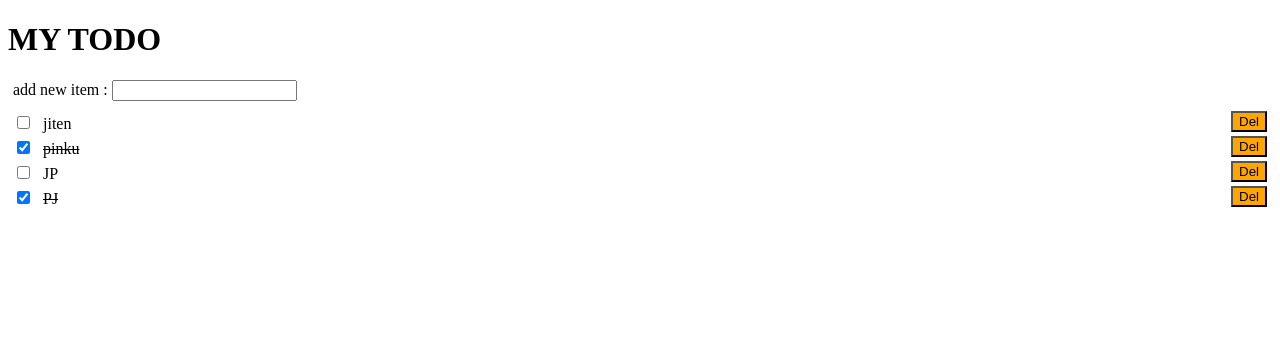
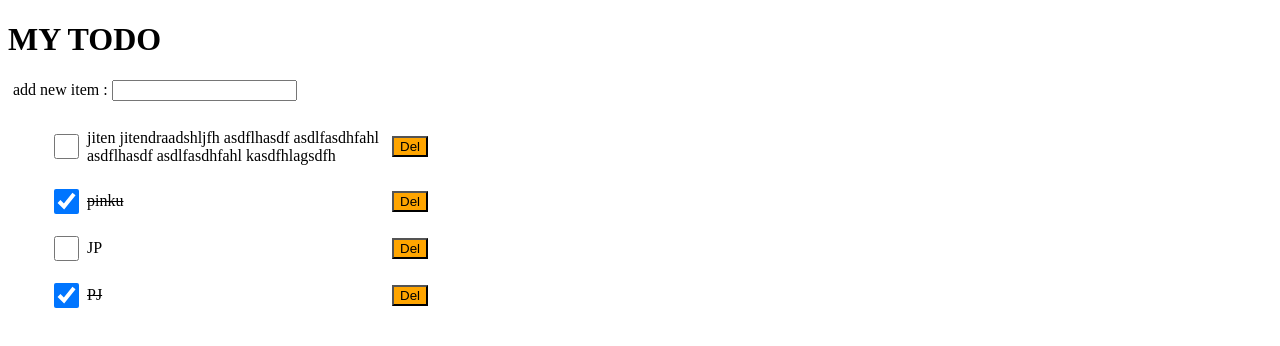
Before and after one commit to jitendra19/react-todo, a React (Create React App) app: page / in a window 1280 px wide. Shown: the top 346 px of the page. Built offline with nearby package versions, Linux system fonts and the light colour scheme.

Commit message:
css changes

```diff
--- a/src/App.js
+++ b/src/App.js
@@ -1,10 +1,10 @@
-import React, { Fragment } from "react";
+import React from "react";
 import "./styles.css";
-import TodoItem from "./TodoItem";
 const todoData = [
   {
     id: "1",
-    title: "jiten",
+    title:
+      "jiten jitendraadshljfh asdflhasdf asdlfasdhfahl  asdflhasdf asdlfasdhfahl kasdfhlagsdfh",
     done: false
   },
   {
@@ -49,24 +49,63 @@ export default function App() {
     e.preventDefault();
   };
   return (
-    <Fragment>
     <div className="App">
       <h1>MY TODO</h1>
       <form style={{ margin: "5px" }} onSubmit={addNewItem}>
         add new item : <input type="text" ref={newValueRef} />
       </form>
-        <div style={{ padding: "5px" }}>
+      <div style={{ padding: "2px" }}>
         {list1 &&
-            list1.map((item) => (
-              <TodoItem
-                item={item}
-                deleteItem={deleteItem}
-                togglecheckbox={togglecheckbox}
+          list1.map((item) => {
+            return (
+              <ul key={item.id} style={{ width: "300px" }}>
+                <div
+                  className="item"
+                  key={item.id}
+                  onClick={(e) => togglecheckbox(item)}
+                >
+                  <input
+                    style={{
+                      "margin-ight": "2rem",
+                      height: "25px",
+                      width: "25px",
+                      minWidth: "25px"
+                    }}
+                    type="checkbox"
+                    checked={!!item.done}
+                    onChange={() => {}}
                   />
-            ))}
+                  <div
+                    style={{
+                      margin: "5px",
+                      minWidth: "300px",
+                      display: "inline"
+                    }}
+                  >
+                    <span
+                      style={{
+                        textDecoration: !!item.done ? "line-through" : "none"
+                      }}
+                    >
+                      {item.title}
+                    </span>
+                  </div>
+
+                  <button
+                    style={{
+                      float: "right",
+                      background: "orange"
+                    }}
+                    onClick={(e) => deleteItem(item)}
+                  >
+                    Del
+                    {/* Del <i class="fa fa-times"></i> */}
+                  </button>
+                </div>
+              </ul>
+            );
+          })}
       </div>
     </div>
-      <br />
-    </Fragment>
   );
 }
--- a/src/styles.css
+++ b/src/styles.css
@@ -1,12 +1,4 @@
-/* .App {
-  font-family: sans-serif;
-  text-align: center;
-} */
-/* body {
-  font-family: "Open Sans", sans-serif;
-} */
 .item {
-  display: inline-block;
-  padding: 2.5px 0;
-  /* margin: 10px; */
+  display: flex;
+  align-items: center;
 }
```
Lines whose indentation alone changed are shown as unchanged.
